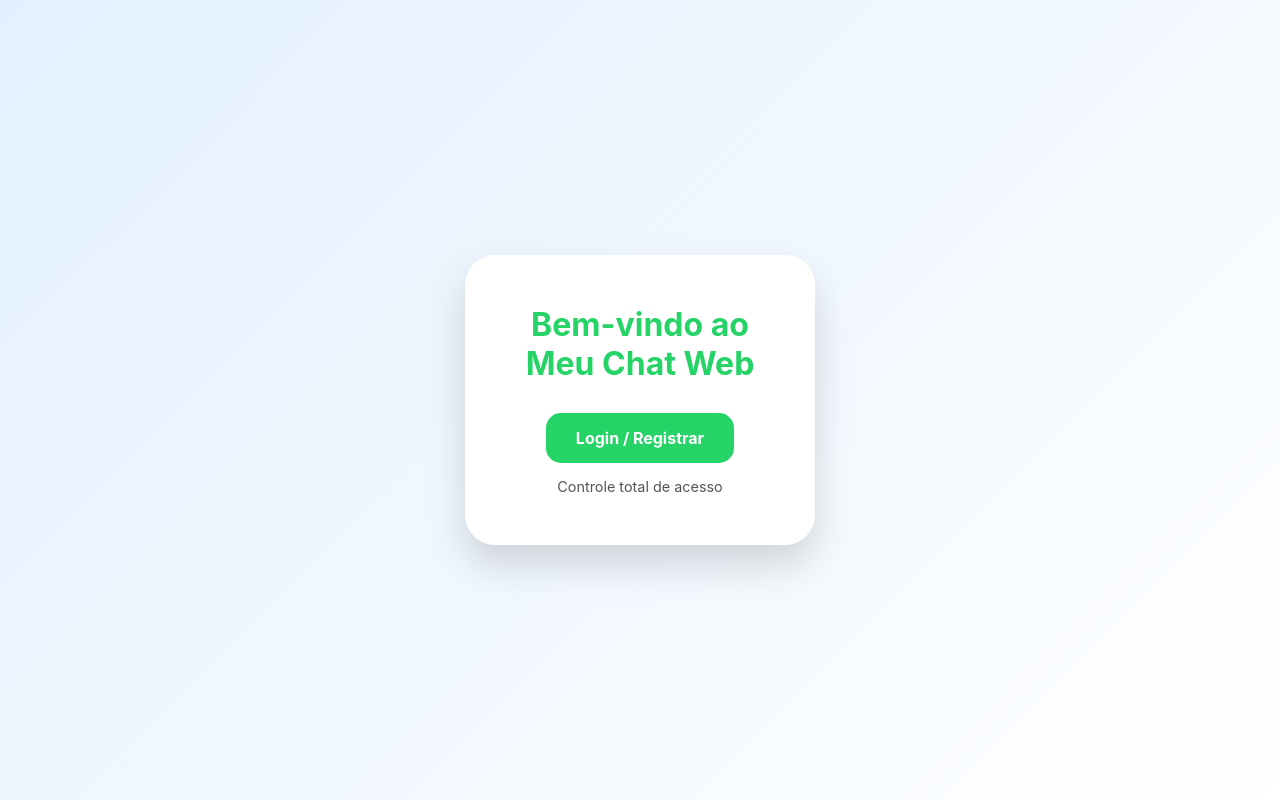
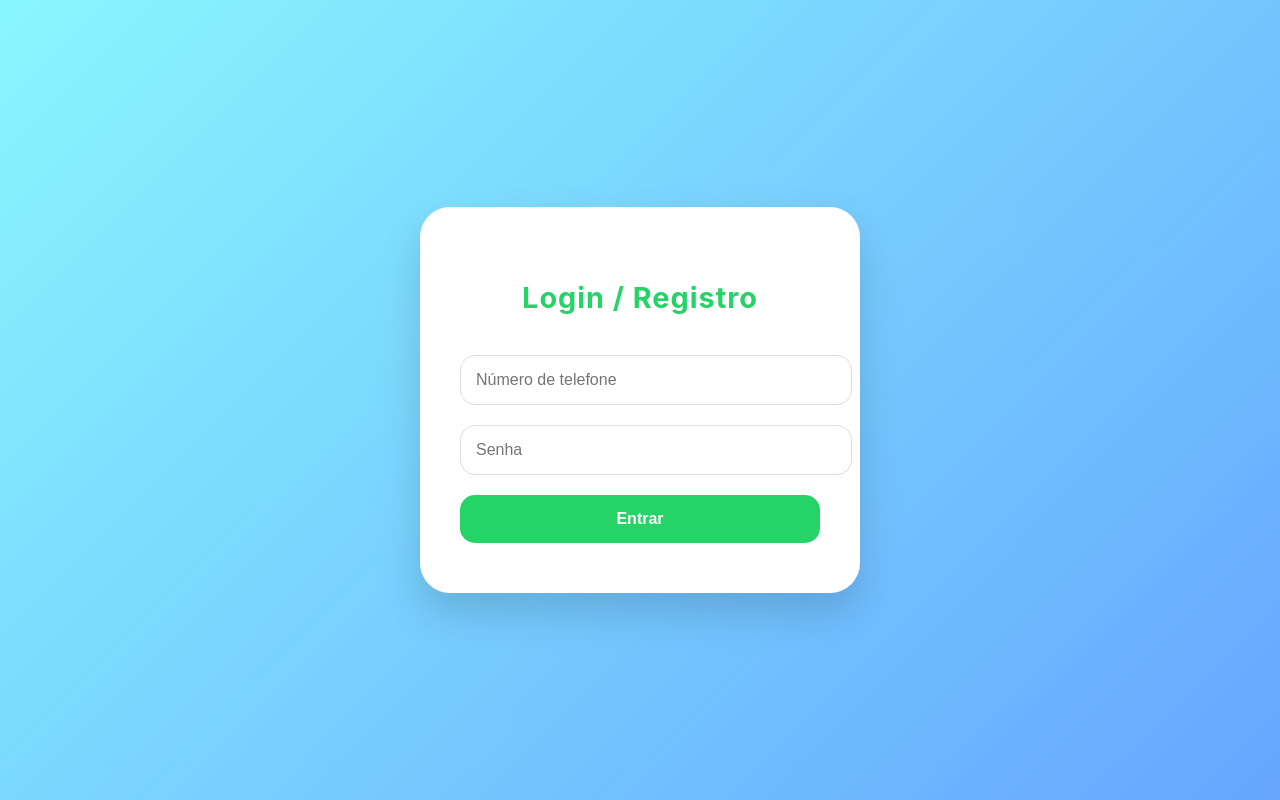
Before and after one commit to Superbot237/Schort1, a plain HTML site: page Index.html in a window 1280 px wide. Drawn offline with Linux system fonts and the light colour scheme.

Commit message:
Update HTML structure and styling for login page

```diff
--- a/Index.html
+++ b/Index.html
@@ -3,27 +3,84 @@
 <head>
 <meta charset="UTF-8">
 <meta name="viewport" content="width=device-width, initial-scale=1.0">
-<title>Meu Chat Web</title>
-<link rel="manifest" href="manifest.json">
-<meta name="theme-color" content="#25d366">
+<title>Login - Meu Chat Web</title>
 <style>
-*{margin:0;padding:0;box-sizing:border-box;font-family:'Inter',sans-serif;}
-body{display:flex;justify-content:center;align-items:center;height:100vh;background:linear-gradient(135deg,#e3f0ff,#ffffff);}
-.container{text-align:center;background:white;padding:50px;border-radius:30px;box-shadow:0 20px 40px rgba(0,0,0,0.15);width:350px;animation:fadeIn 0.7s ease;}
-h1{color:#25d366;margin-bottom:30px;font-weight:700;font-size:2rem;}
-a.btn{display:inline-block;text-decoration:none;background:#25d366;color:white;padding:15px 30px;border-radius:15px;font-weight:700;transition:0.3s;}
-a.btn:hover{background:#1ebe5b;}
-@keyframes fadeIn{from{opacity:0;transform:translateY(20px);}to{opacity:1;transform:translateY(0);}}
+body{display:flex;justify-content:center;align-items:center;height:100vh;background:linear-gradient(135deg,#89f7fe,#66a6ff);margin:0;font-family:'Inter',sans-serif;}
+.login{background:white;padding:50px 40px;border-radius:30px;box-shadow:0 20px 40px rgba(0,0,0,0.15);width:360px;text-align:center;animation:popIn 0.7s ease;}
+.login h2{color:#25d366;margin-bottom:30px;font-size:1.8rem;font-weight:700;letter-spacing:1px;}
+.login input{width:100%;padding:15px;margin:10px 0;border-radius:15px;border:1px solid #ddd;font-size:1rem;transition:0.3s;}
+.login input:focus{border-color:#25d366;box-shadow:0 0 10px rgba(37,211,102,0.3);outline:none;}
+.login button{width:100%;padding:15px;margin-top:10px;background:#25d366;color:white;border:none;border-radius:15px;font-weight:700;font-size:1rem;cursor:pointer;transition:0.3s;}
+.login button:hover{background:#1ebe5b;transform:scale(1.03);}
+.hidden{display:none;}
+#errorMsg{color:red;font-size:0.9rem;margin-top:10px;}
+#opcoesAdmin{margin-top:20px;}
+#opcoesAdmin button{width:48%;margin:5px;}
+@keyframes popIn{from{opacity:0;transform:scale(0.8);}to{opacity:1;transform:scale(1);}}
 </style>
-<script>
-if('serviceWorker' in navigator){navigator.serviceWorker.register('service-worker.js').then(()=>console.log('SW registrado')).catch(e=>console.log(e));}
-</script>
 </head>
 <body>
-<div class="container">
-  <h1>Bem-vindo ao Meu Chat Web</h1>
-  <a href="login.html" class="btn">Login / Registrar</a>
-  <p style="margin-top:15px;font-size:0.9rem;color:#555;">Controle total de acesso</p>
+<div class="login">
+<h2>Login / Registro</h2>
+<input type="text" id="telefone" placeholder="Número de telefone">
+<input type="password" id="senha" placeholder="Senha">
+<button onclick="login()">Entrar</button>
+<p id="errorMsg" class="hidden"></p>
+
+<div id="opcoesAdmin" class="hidden">
+  <button onclick="irAdminPainel()">Admin Painel</button>
+  <button onclick="irChat()">Chat</button>
 </div>
+</div>
+
+<script>
+function login(){
+  const tel=document.getElementById('telefone').value.trim();
+  const senha=document.getElementById('senha').value.trim();
+  const erro=document.getElementById('errorMsg');
+
+  // Admin
+  if(tel==="urielfereir" && senha==="atalanga247"){
+    erro.classList.add("hidden");
+    document.getElementById('opcoesAdmin').classList.remove("hidden");
+    return;
+  }
+
+  // Se digitou errado admin
+  if(tel!=="urielfereir" || senha!=="atalanga247"){
+    erro.textContent="Sai man, se não é admin";
+    erro.classList.remove("hidden");
+    setTimeout(()=>{
+      window.location.href="login.html"; // volta ao login normal
+    },3000);
+    return;
+  }
+
+  // Usuário comum - aqui pode colocar fluxo de aprovação normal
+  let pedidos = JSON.parse(localStorage.getItem("pedidosLogin"))||[];
+  const existente = pedidos.find(p=>p.telefone===tel);
+  if(existente){
+    if(existente.status==="aprovado"){
+      alert("Você já foi aprovado! Entrando no chat...");
+      localStorage.setItem('loggedUser',JSON.stringify(existente));
+      window.location.href="chat.html";
+      return;
+    }
+    if(existente.status==="pendente"){
+      alert("Seu pedido já está pendente! Aguarde aprovação.");
+      return;
+    }
+  }
+
+  // Se novo usuário, adiciona pedido pendente
+  pedidos.push({telefone:tel,senha:senha,status:"pendente",nome:null,foto:null});
+  localStorage.setItem("pedidosLogin",JSON.stringify(pedidos));
+  alert("Pedido enviado! Aguarde aprovação.");
+}
+
+// Redirecionamento admin
+function irAdminPainel(){window.location.href="aprovacao.html";}
+function irChat(){window.location.href="chat.html";}
+</script>
 </body>
 </html>
```
